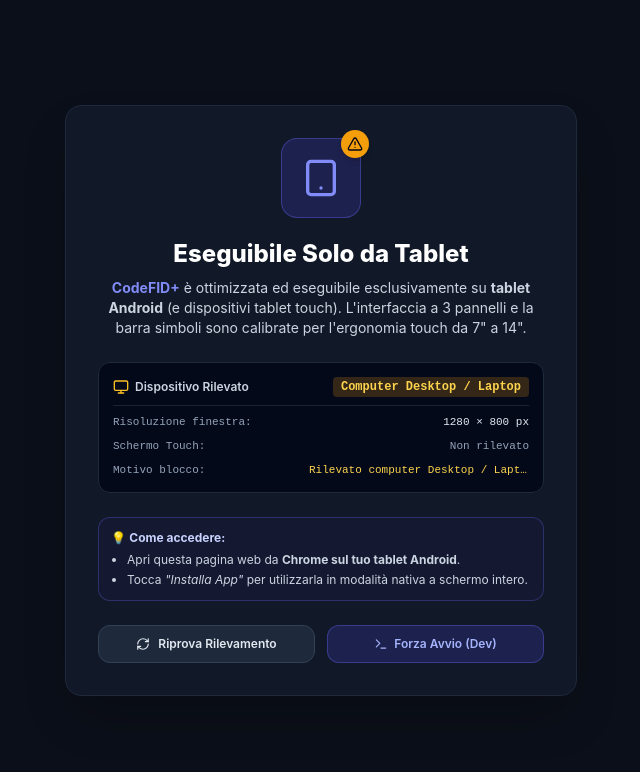
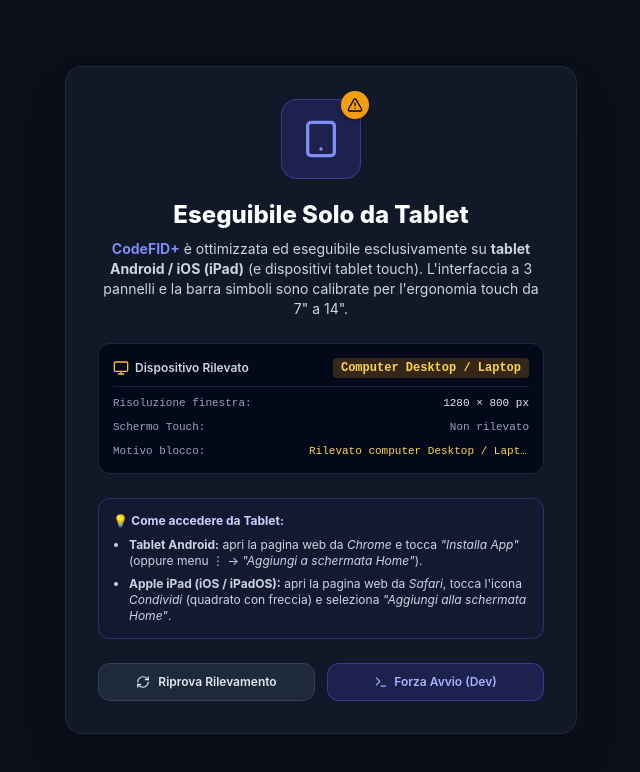
Before and after one commit to francescofidanza-kekkentre/CodeFIDPlus, a React (Vite) app: page / in a window 1280 px wide. Shown: the top 772 px of the page, without its empty margins (319-959 px from the left). Built offline with nearby package versions, Linux system fonts and the light colour scheme.

Commit message:
Aggiornamento schermata browser

```diff
--- a/src/components/TabletGate.tsx
+++ b/src/components/TabletGate.tsx
@@ -65,7 +65,7 @@ export const TabletGate: React.FC<TabletGateProps> = ({ children }) => {
         </h1>
         <p className="text-xs sm:text-sm text-slate-300 mb-6 leading-relaxed">
           <strong className="text-indigo-400">CodeFID+</strong> è ottimizzata ed eseguibile
-          esclusivamente su <strong>tablet Android</strong> (e dispositivi tablet touch).
+          esclusivamente su <strong>tablet Android / iOS (iPad)</strong> (e dispositivi tablet touch).
           L'interfaccia a 3 pannelli e la barra simboli sono calibrate per l'ergonomia touch da 7" a 14".
         </p>
 
@@ -108,11 +108,15 @@ export const TabletGate: React.FC<TabletGateProps> = ({ children }) => {
         </div>
 
         {/* Instructions */}
-        <div className="p-3 rounded-xl bg-indigo-950/30 border border-indigo-500/30 text-indigo-200 text-xs mb-6 w-full text-left">
-          💡 <strong>Come accedere:</strong>
-          <ul className="list-disc ml-4 mt-1.5 space-y-1 text-slate-300">
-            <li>Apri questa pagina web da <strong>Chrome sul tuo tablet Android</strong>.</li>
-            <li>Tocca <em>"Installa App"</em> per utilizzarla in modalità nativa a schermo intero.</li>
+        <div className="p-3.5 rounded-xl bg-indigo-950/30 border border-indigo-500/30 text-indigo-200 text-xs mb-6 w-full text-left">
+          💡 <strong>Come accedere da Tablet:</strong>
+          <ul className="list-disc ml-4 mt-2 space-y-1.5 text-slate-300">
+            <li>
+              <strong>Tablet Android:</strong> apri la pagina web da <em>Chrome</em> e tocca <em>"Installa App"</em> (oppure menu <code>⋮</code> → <em>"Aggiungi a schermata Home"</em>).
+            </li>
+            <li>
+              <strong>Apple iPad (iOS / iPadOS):</strong> apri la pagina web da <em>Safari</em>, tocca l'icona <em>Condividi</em> (quadrato con freccia) e seleziona <em>"Aggiungi alla schermata Home"</em>.
+            </li>
           </ul>
         </div>
 
```
